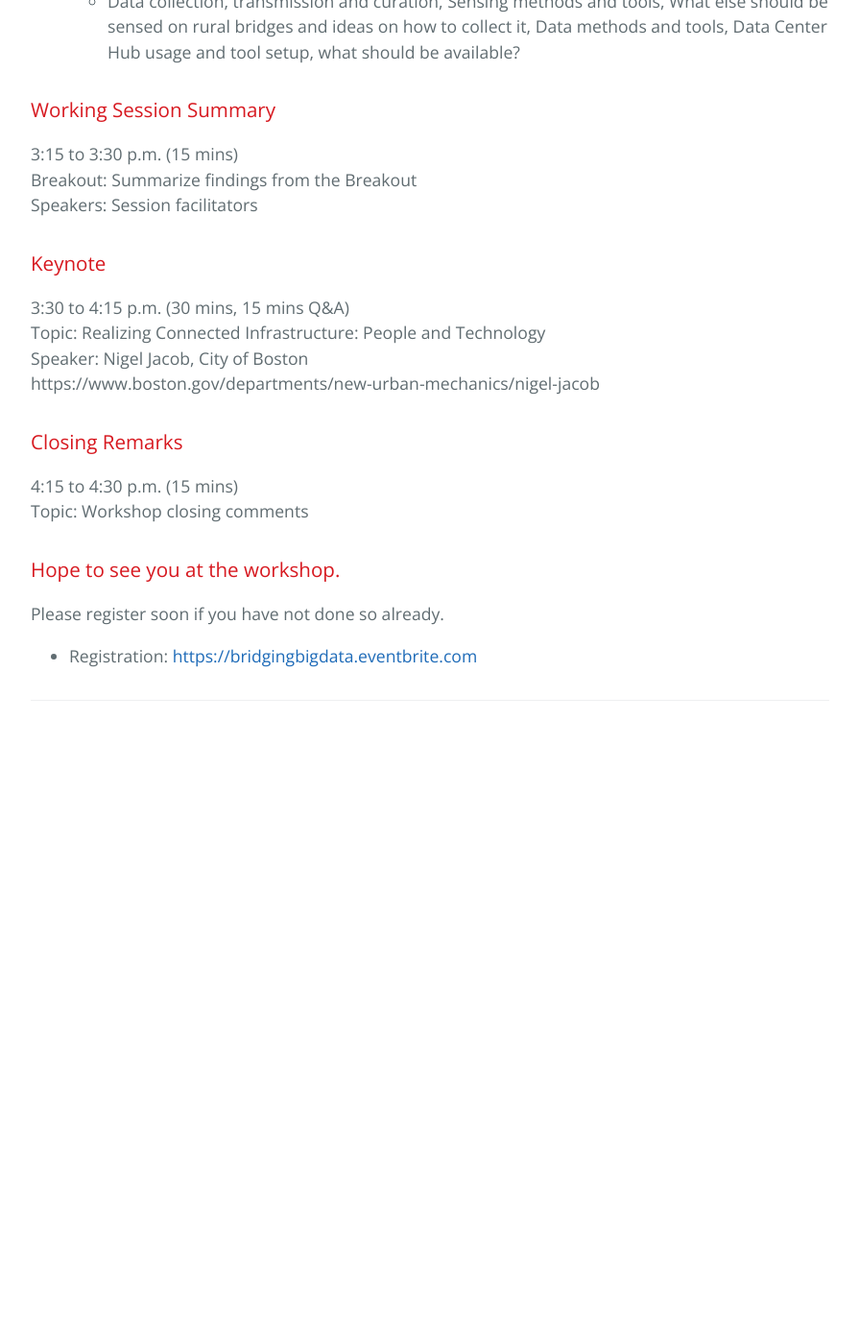
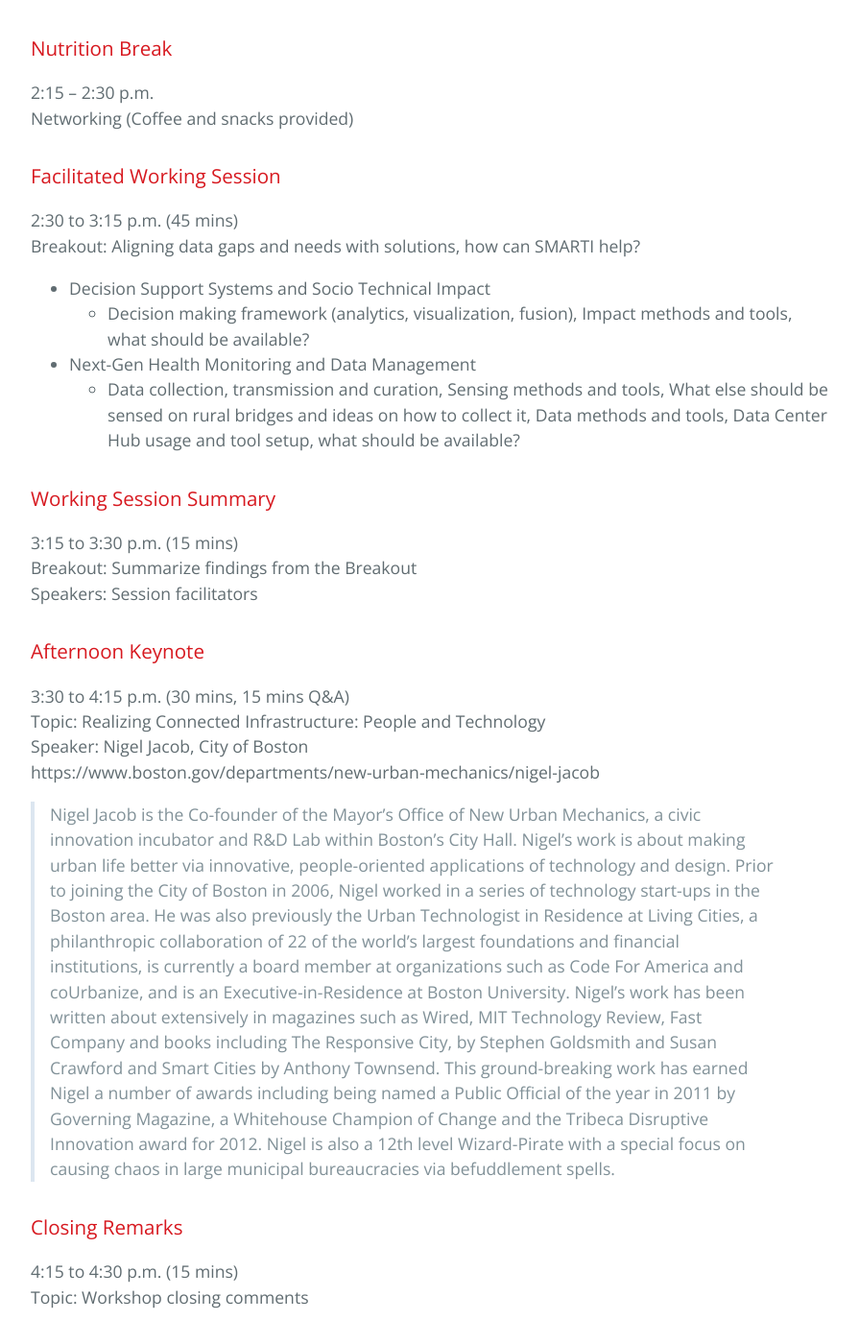
Before and after one commit to BridgingBigData/BridgingBigData.github.io, a Jekyll site: the page built from pages/bbd2019agenda.md, in a window 1280 px wide and 1400 px high, scrolled down 3451 px. Shown: the whole window at 96% size, without its empty margins (192-1087 px from the left). Built offline with Jekyll 4.4.1, drawn with Linux system fonts in a browser that asks for light colours; before the commit the page ends 4245 px from its top, so only the background shows below that; some of the changed text lies outside the part shown.

Commit message:
Update bbd2019agenda.md

```diff
--- a/pages/bbd2019agenda.md
+++ b/pages/bbd2019agenda.md
@@ -36,6 +37,7 @@
 Topics: Enduser perspectives: Existing Data-driven Solutions, Gaps and Needs discussed by representatives from SMARTI public and private industry, government and academic partners
 Speakers:
 - Kent Miller, Bridge Division, Nebraska Department of Transportation (NEDoT)
+> In this talk Kent will discuss how NEDoT and other bridge and roadway owners can make the best use of their data and data collection practices. He will also have an open conversation with the audience about the feasibility and processes of using machine learning to make bridge work candidate selections and bridge work strategy decisions.
 
 ### Stakeholder Initiatives
 11:00 a.m. – 12:00 p.m. (60 mins)
@@ -56,6 +58,7 @@
 Lunch Keynote 12:15 - 1:00 p.m. (45 mins)
 Topics: The IoT landscape in Infrastructure Monitoring
 Speaker: [Stephen Russo](https://www.ibm.com/blogs/internet-of-things/author/stephen-russo/), Director, Cognitive City Solutions IoT, IBM
+> Over the last 20 years, huge investments have been made in metropolitan areas to understand the immense volume of data collected about the citizens inhabiting these cities. Hundreds of millions of dollars have been spent combining data with emerging mobile, sensor and machine learning technologies. This is all done with the goal to improve infrastructure and the well-being of citizens. But twenty years later, we find ourselves worse off than when we started. In this talk, Stephen will discuss IBM's enterprise asset  management solution that will help organizations monitor the structural health of bridges, tunnels, highways, dams, grids, railways and more, extending the lifespan of assets by optimizing maintenance and providing early warnings of deterioration and damage.
 
 ### Emerging SMARTI Solutions: Posters and Demonstration over Coffee
 1:00 - 2:15 p.m (75 mins)
@@ -87,11 +90,15 @@
 Breakout: Summarize findings from the Breakout
 Speakers: Session facilitators
 
-### Keynote
+### Afternoon Keynote
 3:30 to 4:15 p.m. (30 mins, 15 mins Q&A)
 Topic: Realizing Connected Infrastructure: People and Technology
 Speaker: Nigel Jacob, City of Boston
 https://www.boston.gov/departments/new-urban-mechanics/nigel-jacob
+> Nigel Jacob is the Co-founder of the Mayor’s Office of New Urban Mechanics, a civic innovation incubator and R&D Lab within Boston’s City Hall. Nigel’s work is about making urban life better via innovative, people-oriented applications of technology and design. Prior to joining the City of Boston in 2006, Nigel worked in a series of technology start-ups in the Boston area.
+> He was also previously the Urban Technologist in Residence at Living Cities, a philanthropic collaboration of 22 of the world’s largest foundations and financial institutions, is currently a board member at organizations such as Code For America and coUrbanize, and is an Executive-in-Residence at Boston University.
+> Nigel’s work has been written about extensively in magazines such as Wired, MIT Technology Review, Fast Company and books including The Responsive City, by Stephen Goldsmith and Susan Crawford and Smart Cities by Anthony Townsend.
+> This ground-breaking work has earned Nigel a number of awards including being named a Public Official of the year in 2011 by Governing Magazine, a Whitehouse Champion of Change and the Tribeca Disruptive Innovation award for 2012. Nigel is also a 12th level Wizard-Pirate with a special focus on causing chaos in large municipal bureaucracies via befuddlement spells.
 
 ### Closing Remarks
 4:15 to 4:30 p.m. (15 mins)
```
Also changed, not shown: other parts of pages/bbd2019agenda.md (+2 -1 lines).
